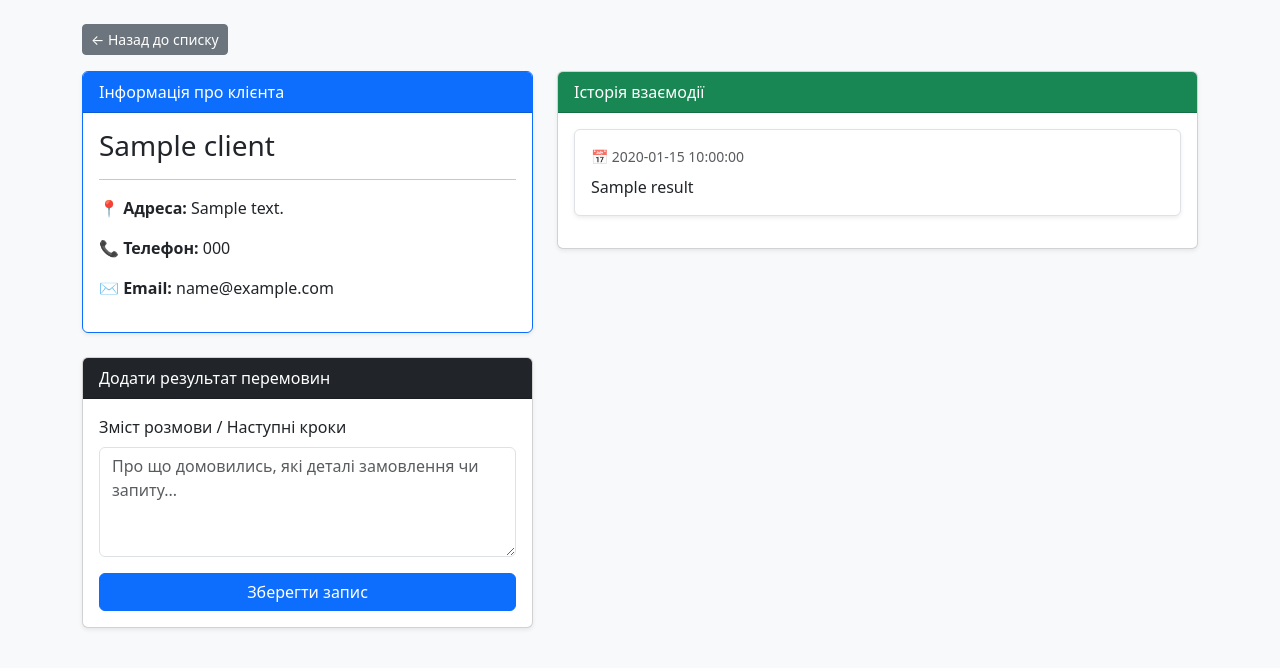
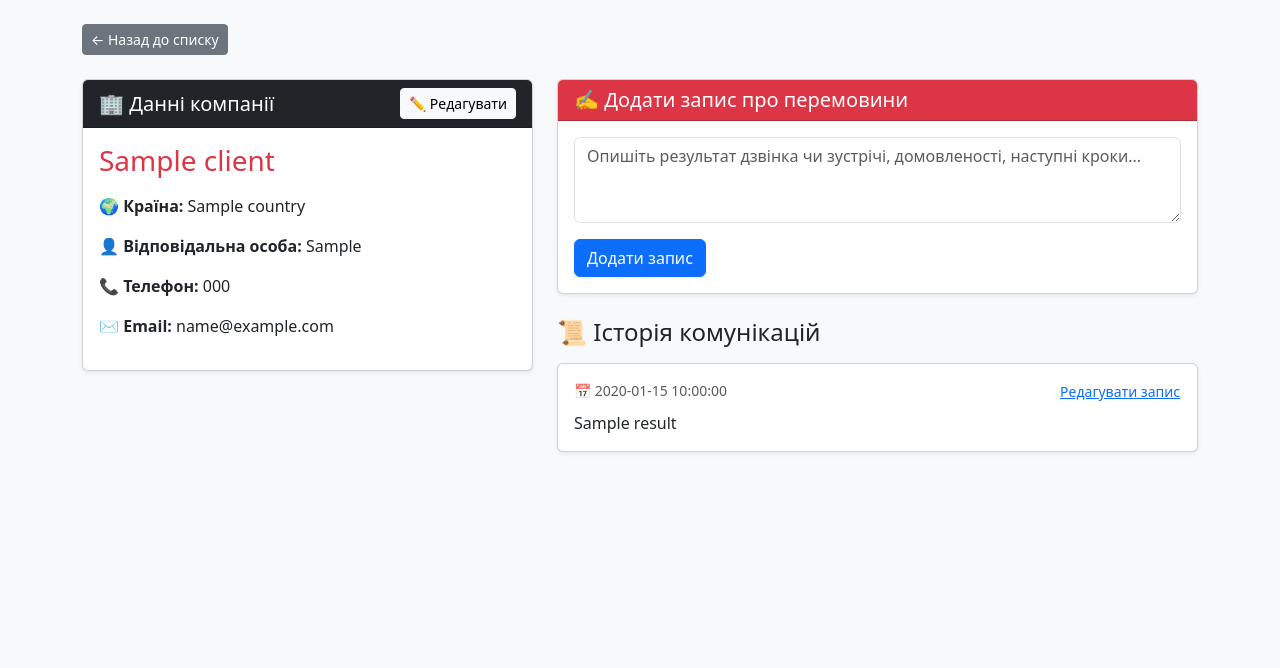
Before and after one commit to dimkapetrichenko-ctrl/my-crm, a Flask app: page /client/1 in a window 1280 px wide. Shown: the part 56-724 px from the top of the page. Run offline with Flask 3, Linux system fonts and the light colour scheme; the visitor is signed in with stand-in values (Sample User, id 1); a database or web service that is not in the repository returns one stand-in record (values such as "Sample title"); some libraries are stand-ins or nearby versions.

Commit message:
Update client.html

```diff
--- a/templates/client.html
+++ b/templates/client.html
@@ -1,54 +1,117 @@
 {% extends 'base.html' %}
 {% block content %}
-<div class="mb-3">
-    <a href="{{ url_for('index') }}" class="btn btn-sm btn-secondary">← Назад до списку</a>
+
+<div class="row mb-4">
+    <div class="col">
+        <a href="{{ url_for('index') }}" class="btn btn-sm btn-secondary">← Назад до списку</a>
+    </div>
 </div>
 
 <div class="row">
     <div class="col-md-5 mb-4">
-        <div class="card shadow-sm border-primary">
-            <div class="card-header bg-primary text-white">Інформація про клієнта</div>
+        <div class="card shadow-sm">
+            <div class="card-header bg-dark text-white d-flex justify-content-between align-items-center">
+                <h5 class="mb-0">🏢 Данні компанії</h5>
+                <button class="btn btn-sm btn-light" data-bs-toggle="modal" data-bs-target="#editClientModal">✏️ Редагувати</button>
+            </div>
             <div class="card-body">
-                <h3>{{ client.name }}</h3>
-                <hr>
-                <p><strong>📍 Адреса:</strong> {{ client.address or 'Не вказано' }}</p>
-                <p><strong>📞 Телефон:</strong> {{ client.phone or 'Не вказано' }}</p>
-                <p><strong>✉️ Email:</strong> {{ client.email or 'Не вказано' }}</p>
-            </div>
-        </div>
-
-        <div class="card shadow-sm mt-4">
-            <div class="card-header bg-dark text-white">Додати результат перемовин</div>
-            <div class="card-body">
-                <form method="POST">
-                    <div class="mb-3">
-                        <label class="form-label">Зміст розмови / Наступні кроки</label>
-                        <textarea name="result" class="form-control" rows="4" placeholder="Про що домовились, які деталі замовлення чи запиту..." required></textarea>
-                    </div>
-                    <button type="submit" class="btn btn-primary w-100">Зберегти запис</button>
-                </form>
+                <h3 class="card-title text-danger mb-3">{{ client.name }}</h3>
+                <p>🌍 <strong>Країна:</strong> {{ client.country or 'Не вказано' }}</p>
+                <p>👤 <strong>Відповідальна особа:</strong> {{ client.contact_person or 'Не вказано' }}</p>
+                <p>📞 <strong>Телефон:</strong> {{ client.phone or 'Не вказано' }}</p>
+                <p>✉️ <strong>Email:</strong> {{ client.email or 'Не вказано' }}</p>
             </div>
         </div>
     </div>
 
     <div class="col-md-7">
-        <div class="card shadow-sm">
-            <div class="card-header bg-success text-white">Історія взаємодії</div>
+        <div class="card shadow-sm mb-4">
+            <div class="card-header bg-danger text-white">
+                <h5 class="mb-0">✍️ Додати запис про перемовини</h5>
+            </div>
             <div class="card-body">
-                {% if history %}
-                    {% for log in history %}
-                    <div class="p-3 mb-3 bg-white border rounded shadow-sm">
-                        <div class="d-flex justify-content-between text-muted small mb-2">
-                            <span>📅 {{ log.date }}</span>
+                <form method="POST">
+                    <div class="mb-3">
+                        <textarea name="result" class="form-control" rows="3" placeholder="Опишіть результат дзвінка чи зустрічі, домовленості, наступні кроки..." required></textarea>
+                    </div>
+                    <button type="submit" class="btn btn-primary">Додати запис</button>
+                </form>
+            </div>
+        </div>
+
+        <h4 class="mb-3">📜 Історія комунікацій</h4>
+        {% for item in history %}
+        <div class="card shadow-sm mb-2">
+            <div class="card-body">
+                <div class="d-flex justify-content-between text-muted mb-2">
+                    <small>📅 {{ item.date }}</small>
+                    <button class="btn btn-sm btn-link text-primary p-0" data-bs-toggle="modal" data-bs-target="#editNegModal{{ item.id }}">Редагувати запис</button>
+                </div>
+                <p class="mb-0 card-text" style="white-space: pre-wrap;">{{ item.result }}</p>
+            </div>
+        </div>
+
+        <div class="modal fade" id="editNegModal{{ item.id }}" tabindex="-1" aria-hidden="true">
+            <div class="modal-dialog">
+                <div class="modal-content">
+                    <form action="{{ url_for('edit_negotiation', neg_id=item.id) }}" method="POST">
+                        <input type="hidden" name="client_id" value="{{ client.id }}">
+                        <div class="modal-header">
+                            <h5 class="modal-title">Редагувати запис від {{ item.date }}</h5>
+                            <button type="button" class="btn-close" data-bs-dismiss="modal" aria-label="Close"></button>
                         </div>
-                        <p class="mb-0" style="white-space: pre-line;">{{ log.result }}</p>
+                        <div class="modal-body">
+                            <textarea name="result" class="form-control" rows="4" required>{{ item.result }}</textarea>
+                        </div>
+                        <div class="modal-footer">
+                            <button type="button" class="btn btn-secondary" data-bs-dismiss="modal">Скасувати</button>
+                            <button type="submit" class="btn btn-primary">Зберегти зміни</button>
+                        </div>
+                    </form>
+                </div>
+            </div>
+        </div>
+        {% endfor %}
+    </div>
+</div>
+
+<div class="modal fade" id="editClientModal" tabindex="-1" aria-hidden="true">
+    <div class="modal-dialog">
+        <div class="modal-content">
+            <div class="modal-header">
+                <h5 class="modal-title">Редагувати картку клієнта</h5>
+                <button type="button" class="btn-close" data-bs-dismiss="modal" aria-label="Close"></button>
+            </div>
+            <form action="{{ url_for('edit_client', client_id=client.id) }}" method="POST">
+                <div class="modal-body">
+                    <div class="mb-3">
+                        <label class="form-label">Назва компанії</label>
+                        <input type="text" name="name" class="form-control" value="{{ client.name }}" required>
                     </div>
-                    {% endfor %}
-                {% else %}
-                <p class="text-muted text-center my-4">Перемовин з цим клієнтом ще не зафіксовано.</p>
-                {% endif %}
-            </div>
+                    <div class="mb-3">
+                        <label class="form-label">Країна</label>
+                        <input type="text" name="country" class="form-control" value="{{ client.country or '' }}">
+                    </div>
+                    <div class="mb-3">
+                        <label class="form-label">Ім'я відповідальної особи</label>
+                        <input type="text" name="contact_person" class="form-control" value="{{ client.contact_person or '' }}">
+                    </div>
+                    <div class="mb-3">
+                        <label class="form-label">Телефон</label>
+                        <input type="text" name="phone" class="form-control" value="{{ client.phone or '' }}">
+                    </div>
+                    <div class="mb-3">
+                        <label class="form-label">Email</label>
+                        <input type="email" name="email" class="form-control" value="{{ client.email or '' }}">
+                    </div>
+                </div>
+                <div class="modal-footer">
+                    <button type="button" class="btn btn-secondary" data-bs-dismiss="modal">Закрити</button>
+                    <button type="submit" class="btn btn-danger">Зберегти зміни</button>
+                </div>
+            </form>
         </div>
     </div>
 </div>
+
 {% endblock %}
```
